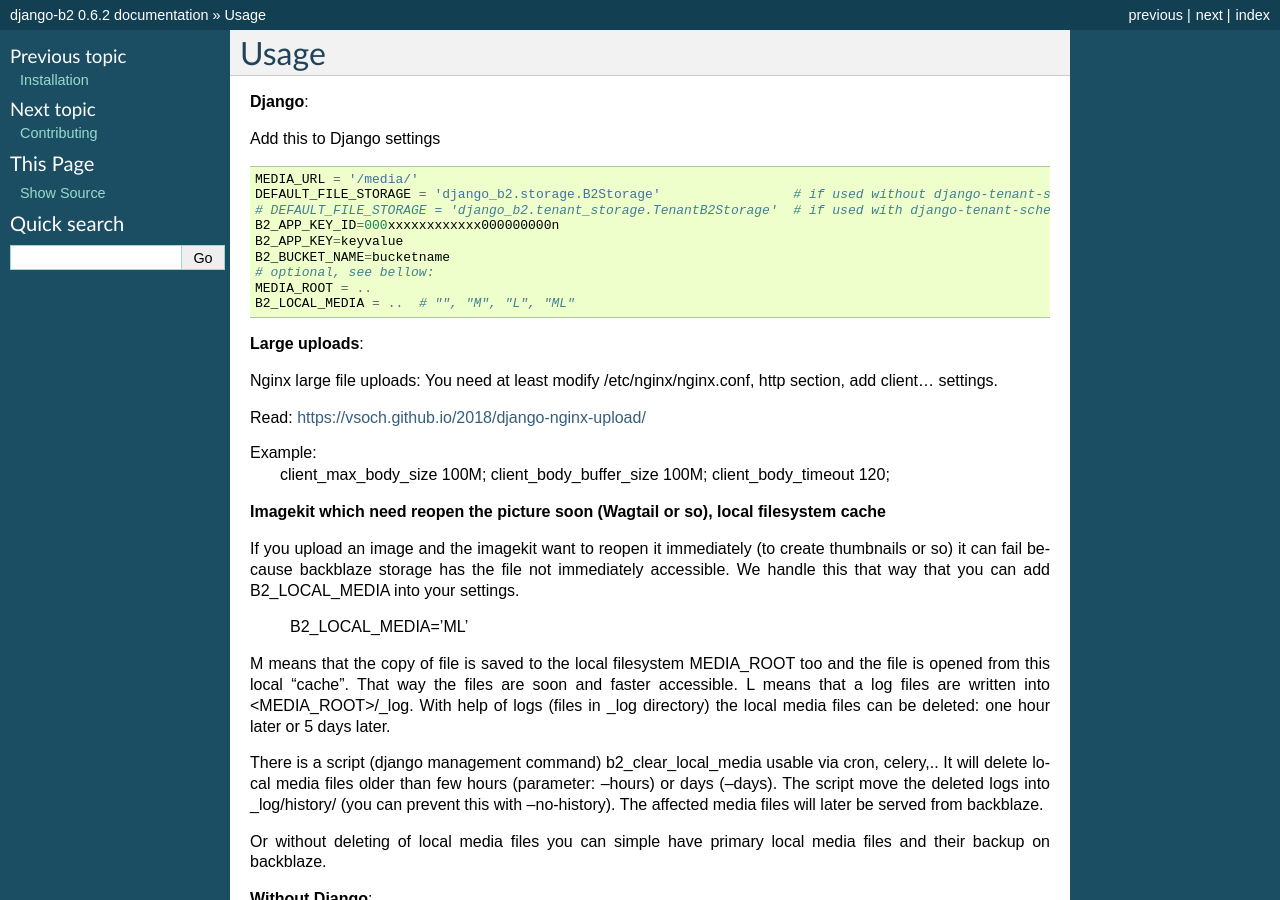
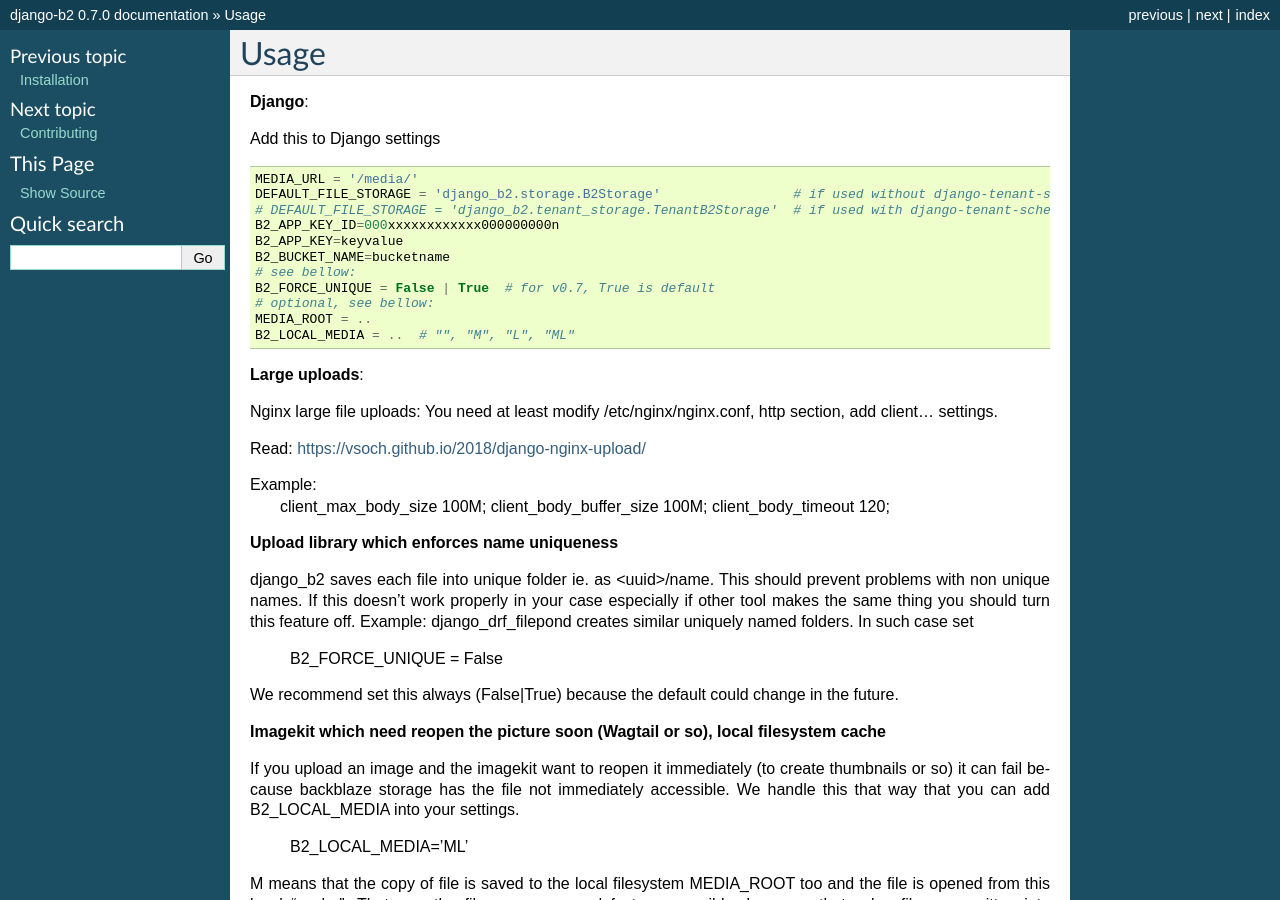
Before and after one commit to pyutil/django-b2, a Sphinx documentation site: the page built from docs/usage.rst, in a window 1280 px wide and 900 px high. Built offline with Sphinx 7.4.7, drawn with Linux system fonts in a browser that asks for light colours; some of the changed text lies outside the part shown.

Commit message:
possibility turn off the unique names

```diff
--- a/HISTORY.rst
+++ b/HISTORY.rst
@@ -2,6 +2,11 @@
 
 History
 -------
+
+0.7.0 (2020-12-29)
+++++++++++++++++++
+
+* new Django setting B2_FORCE_UNIQUE and new underlaying constructor parameter BackBlazeB2(force_unique=True)
 
 0.6.2 (2020-11-04)
 ++++++++++++++++++
--- a/django_b2/_version.py
+++ b/django_b2/_version.py
@@ -1 +1 @@
-__version__ = "0.6.2"
+__version__ = "0.7.0"
--- a/docs/usage.rst
+++ b/docs/usage.rst
@@ -14,6 +14,8 @@
     B2_APP_KEY_ID=000xxxxxxxxxxxx000000000n
     B2_APP_KEY=keyvalue
     B2_BUCKET_NAME=bucketname
+    # see bellow:
+    B2_FORCE_UNIQUE = False | True  # for v0.7, True is default
     # optional, see bellow:
     MEDIA_ROOT = ..
     B2_LOCAL_MEDIA = ..  # "", "M", "L", "ML"
@@ -29,6 +31,17 @@
     client_max_body_size 100M;
     client_body_buffer_size 100M;
     client_body_timeout 120;
+
+**Upload library which enforces name uniqueness**
+
+django_b2 saves each file into unique folder ie. as <uuid>/name.
+This should prevent problems with non unique names.
+If this doesn't work properly in your case especially if other tool makes the same thing you should turn this feature off.
+Example: django_drf_filepond creates similar uniquely named folders. In such case set
+
+    B2_FORCE_UNIQUE = False
+
+We recommend set this always (False|True) because the default could change in the future.
 
 **Imagekit which need reopen the picture soon (Wagtail or so), local filesystem cache**
 
--- a/setup.py
+++ b/setup.py
@@ -74,5 +74,6 @@
         'Programming Language :: Python :: 3.6',
         'Programming Language :: Python :: 3.7',
         'Programming Language :: Python :: 3.8',
+        'Programming Language :: Python :: 3.9',
     ],
 )
```
Also changed, not shown: README.md (+20 -7 lines), README.rst (+6 -4 lines), 2 other files.
